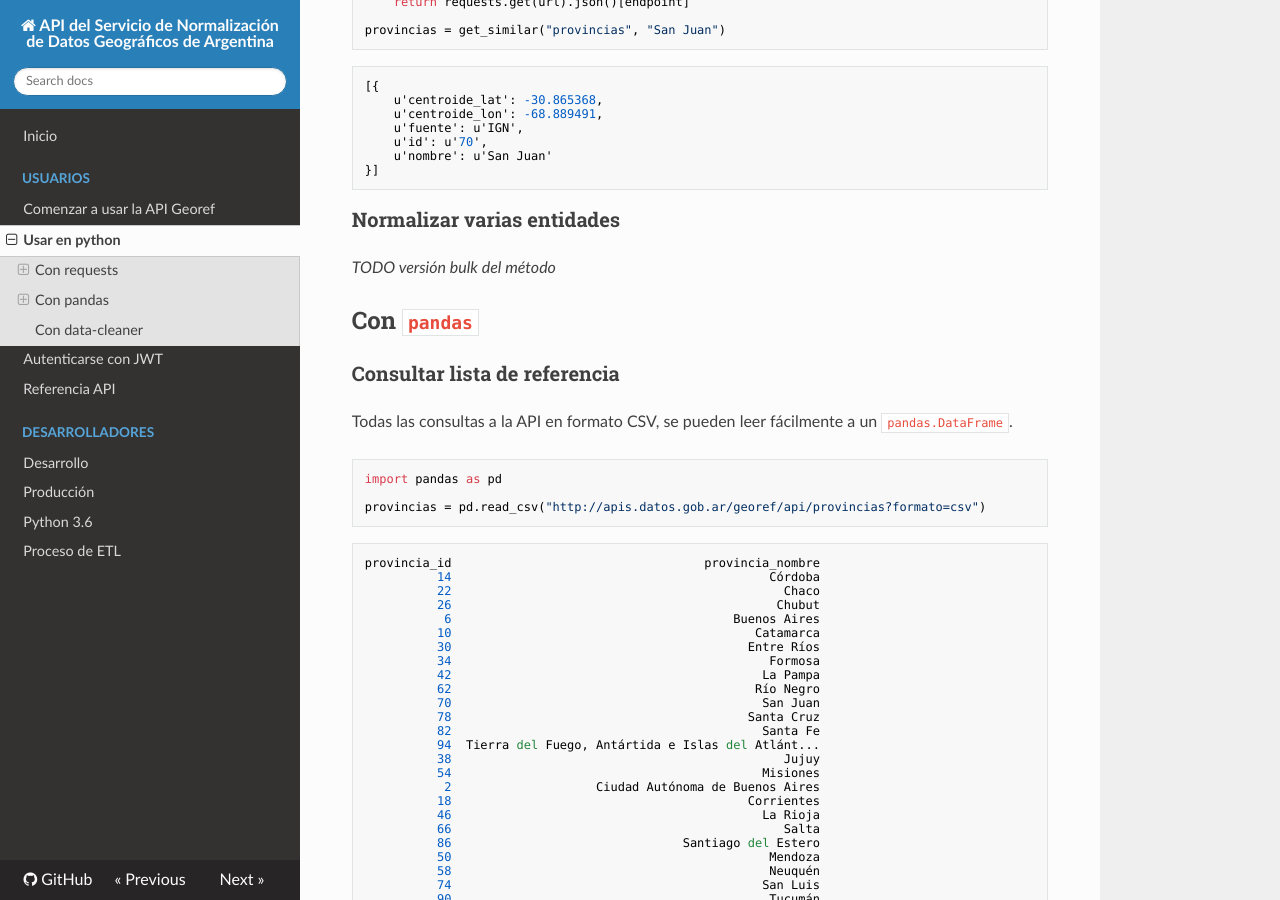
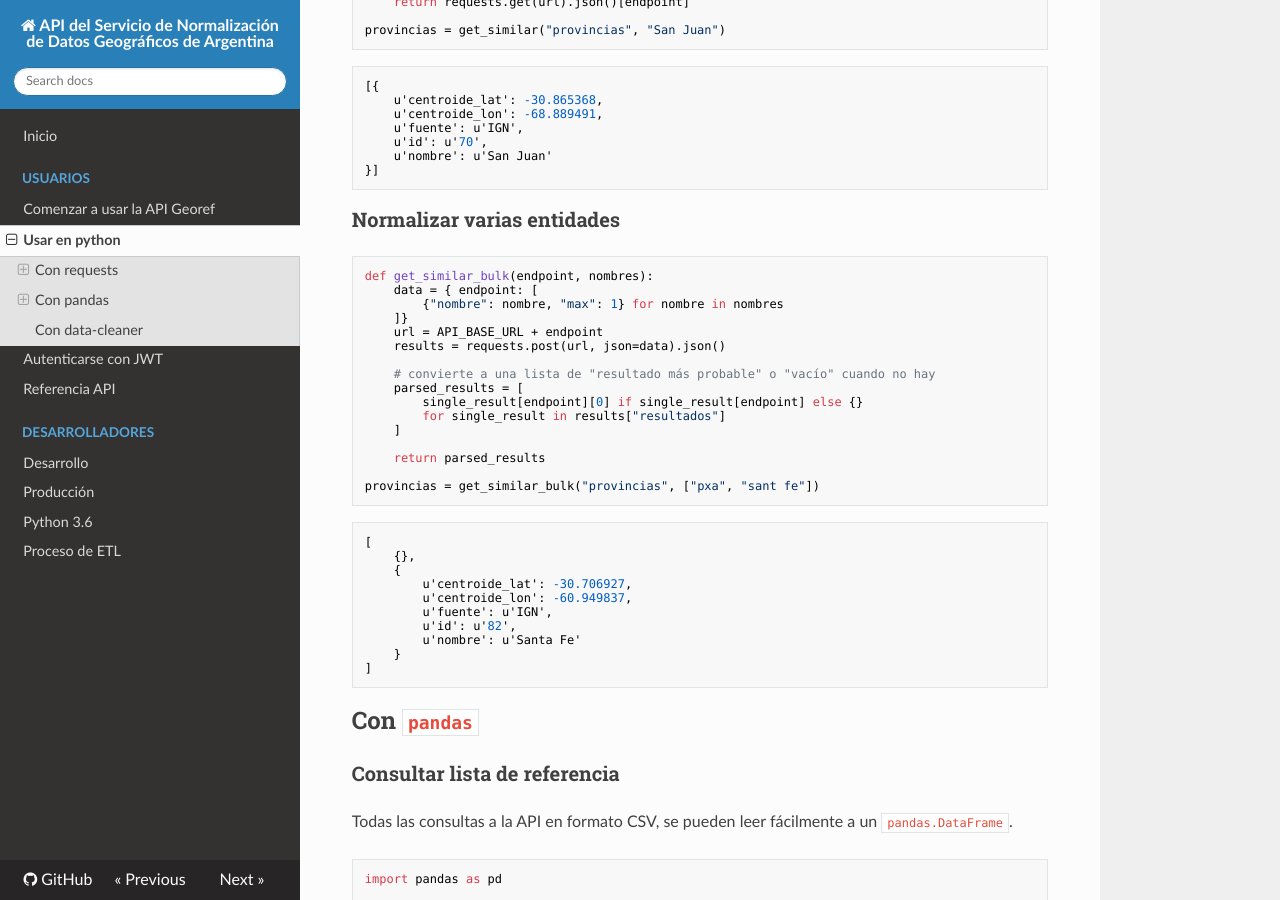
Before and after one commit to datosgobar/georef-ar-api, an MkDocs documentation site: the page built from docs/python_usage.md, in a window 1280 px wide and 900 px high, scrolled down 396 px. Built offline with MkDocs 1.6.1, drawn with Linux system fonts in a browser that asks for light colours; nearby versions of some CDN libraries.

Commit message:
Agrego ejemplo de uso bulk con python plano y requests.

````diff
--- a/docs/python_usage.md
+++ b/docs/python_usage.md
@@ -30,7 +30,37 @@ provincias = get_similar("provincias", "San Juan")
 
 ### Normalizar varias entidades
 
-*TODO versión bulk del método*
+```python
+def get_similar_bulk(endpoint, nombres):
+    data = { endpoint: [
+        {"nombre": nombre, "max": 1} for nombre in nombres
+    ]}
+    url = API_BASE_URL + endpoint
+    results = requests.post(url, json=data).json()
+
+    # convierte a una lista de "resultado más probable" o "vacío" cuando no hay
+    parsed_results = [
+        single_result[endpoint][0] if single_result[endpoint] else {}
+        for single_result in results["resultados"]
+    ]
+
+    return parsed_results
+
+provincias = get_similar_bulk("provincias", ["pxa", "sant fe"])
+```
+
+```json
+[
+    {},
+    {
+        u'centroide_lat': -30.706927,
+        u'centroide_lon': -60.949837,
+        u'fuente': u'IGN',
+        u'id': u'82',
+        u'nombre': u'Santa Fe'
+    }
+]
+```
 
 ## Con `pandas`
 
@@ -78,6 +108,7 @@ provincia_id                                   provincia_nombre
 
 
 
+
 ## Con `data-cleaner`
 
 *TODO regla de limpieza*
````
